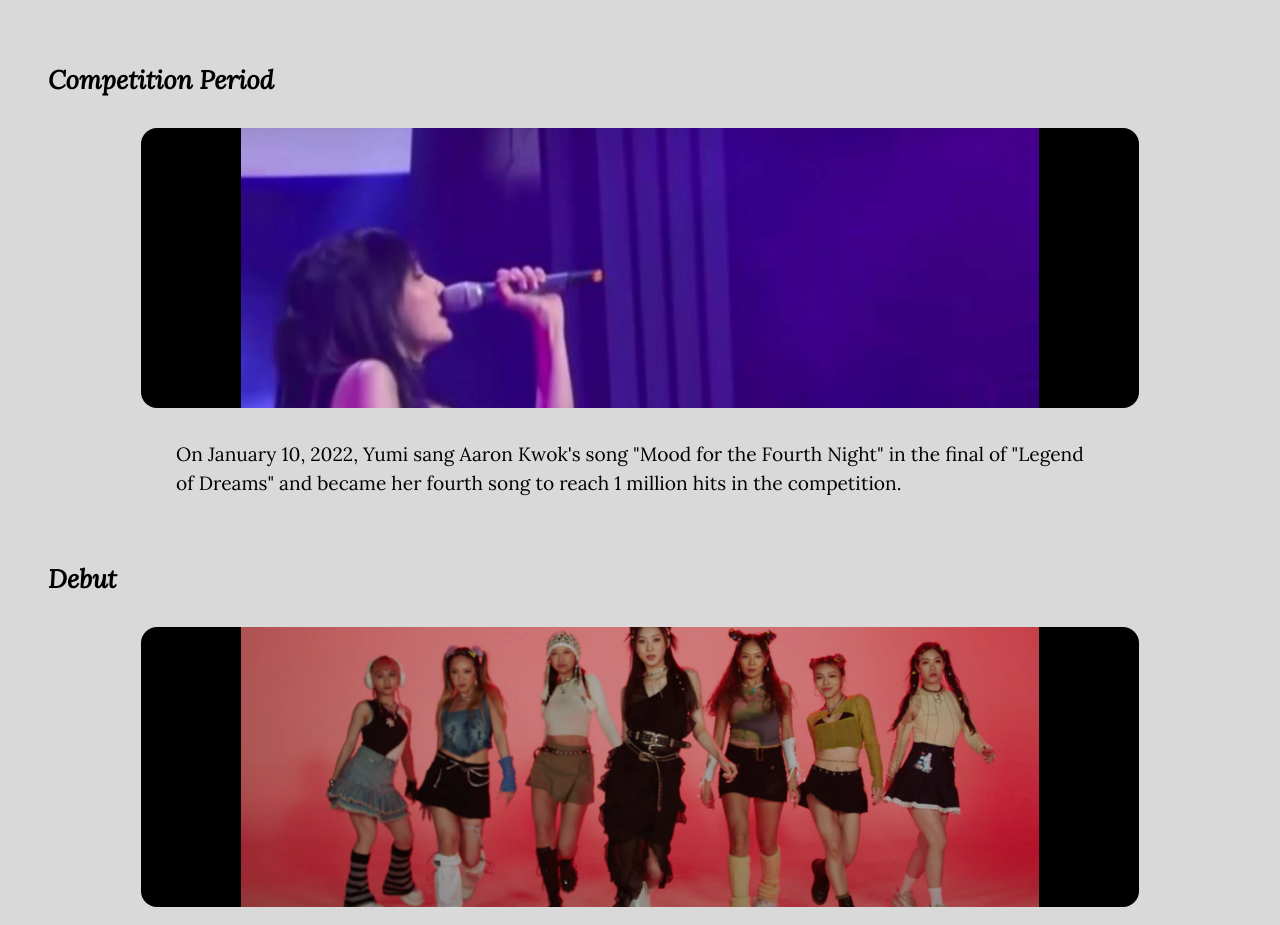
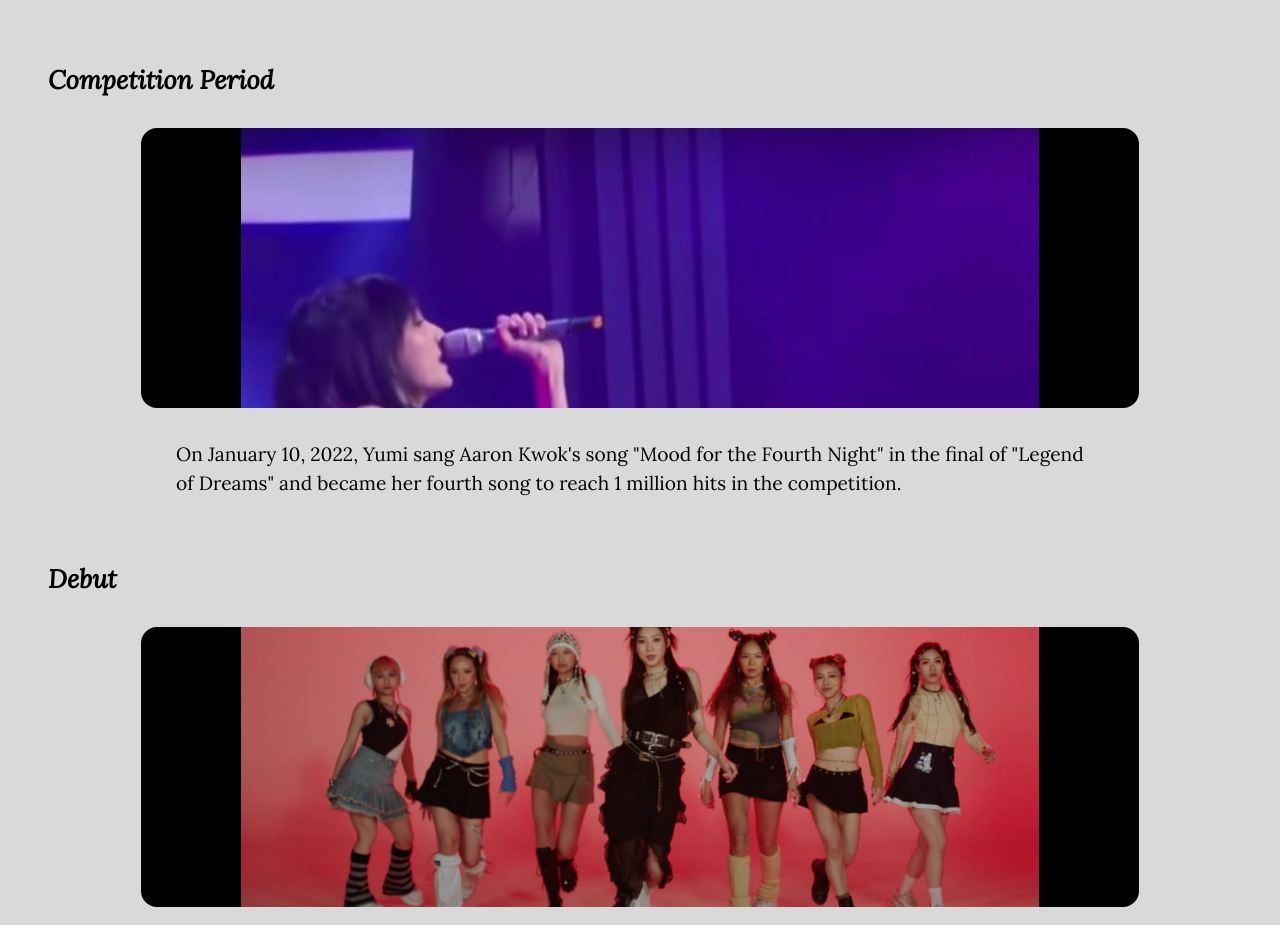
Before and after one commit to manisung/capstone-client, a React (Create React App) app: page /about in a window 1280 px wide. Shown: the part 780-1705 px from the top of the page. Built offline with nearby package versions, Linux system fonts and the light colour scheme; the HTML template or start-up script is replaced by a standard one; a web font is replaced by a local one.

Commit message:
test for deployment

```diff
--- a/src/components/Footer/Footer.scss
+++ b/src/components/Footer/Footer.scss
@@ -7,7 +7,7 @@
     justify-content: center;
     flex-direction: column;
     width: 100%;
-    height: 3rem;
+    height: 3.5rem; //changed here for deployment
     font-family: $title-font;
     font-size: 1rem;
     color: $cta-color;
--- a/src/pages/AboutPage/AboutPage.scss
+++ b/src/pages/AboutPage/AboutPage.scss
@@ -61,7 +61,8 @@
     width: 80%;
     height: auto;
     object-fit: cover;
-    object-position: 0 -2.9rem;
+    object-position: 0 0rem;
+    // object-position: 0 -2.9rem;
   }
   &__image-3 {
     width: 80%;
```
